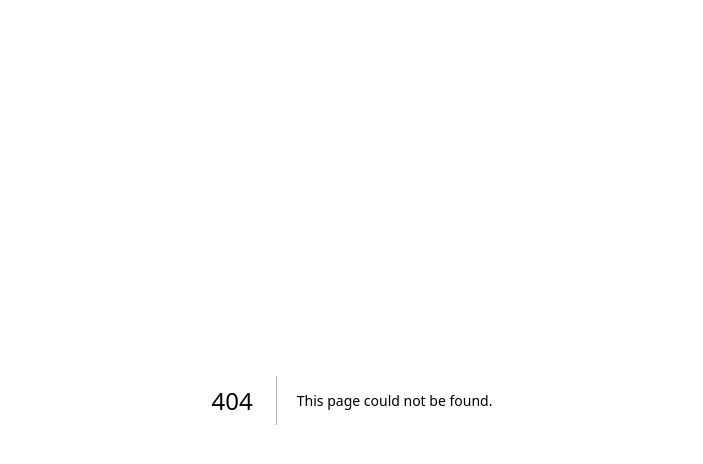
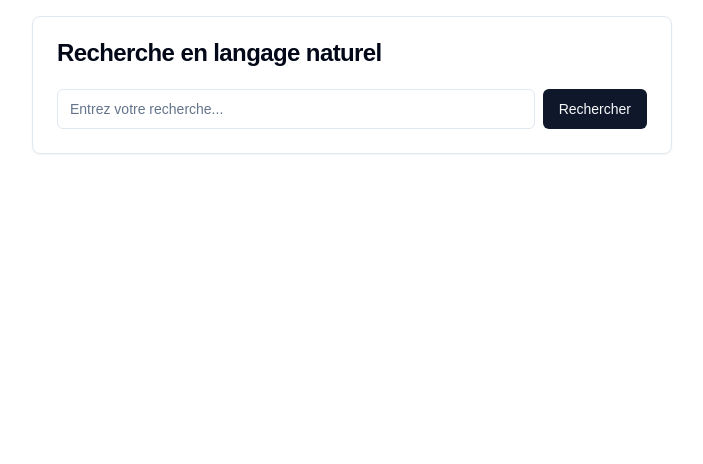
Before and after one commit to daikon-eco/gladis, a Next.js app in the folder frontend/: page /search in a window 1280 px wide. Before the commit this address had no page. Shown: the top 464 px of the page, without its empty margins (288-991 px from the left). Built offline with nearby package versions, Linux system fonts and the light colour scheme.

Commit message:
feat(frontend):  add basic search page with v0

```diff
--- /dev/null
+++ b/frontend/src/app/search/page.tsx
@@ -0,0 +1,64 @@
+'use client';
+import { FormEvent, useState } from 'react';
+import { Input } from '@/components/ui/input';
+import { Button } from '@/components/ui/button';
+import { Card, CardContent, CardHeader, CardTitle } from '@/components/ui/card';
+
+type Result = { id: string; title: string; description: string };
+const mockResults: Result[] = [
+  { id: '1', title: 'Résultat 1', description: 'Description du résultat 1' },
+  { id: '2', title: 'Résultat 2', description: 'Description du résultat 2' },
+];
+
+export default function SearchApp() {
+  const [query, setQuery] = useState('');
+  const [results, setResults] = useState([] as Result[]);
+
+  const handleSearch = async (e: FormEvent<HTMLFormElement>) => {
+    e.preventDefault();
+
+    // TODO: implement API search
+    await new Promise((r) => setTimeout(r, 1000));
+    setResults(mockResults);
+  };
+
+  return (
+    <div className="container mx-auto p-4 max-w-2xl">
+      <Card>
+        <CardHeader>
+          <CardTitle>Recherche en langage naturel</CardTitle>
+        </CardHeader>
+        <CardContent>
+          <form onSubmit={handleSearch} className="flex space-x-2">
+            <Input
+              type="text"
+              placeholder="Entrez votre recherche..."
+              value={query}
+              onChange={(e) => setQuery(e.target.value)}
+              className="flex-grow"
+            />
+            <Button type="submit">Rechercher</Button>
+          </form>
+        </CardContent>
+      </Card>
+
+      {results.length > 0 && (
+        <Card className="mt-4">
+          <CardHeader>
+            <CardTitle>Résultats</CardTitle>
+          </CardHeader>
+          <CardContent>
+            <ul className="space-y-2">
+              {results.map((result) => (
+                <li key={result.id} className="border-b pb-2">
+                  <h3 className="font-semibold">{result.title}</h3>
+                  <p className="text-sm text-gray-600">{result.description}</p>
+                </li>
+              ))}
+            </ul>
+          </CardContent>
+        </Card>
+      )}
+    </div>
+  );
+}
```
